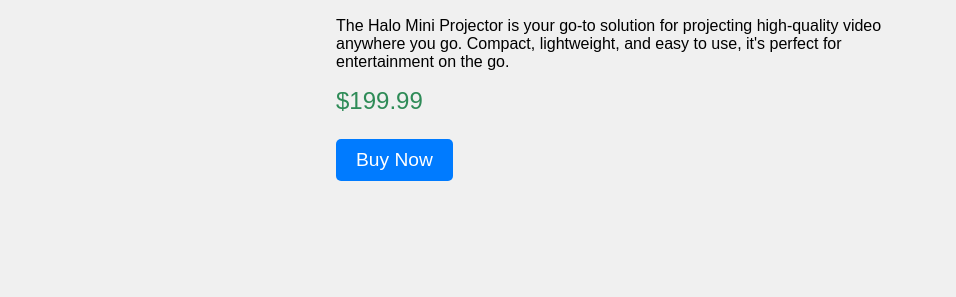
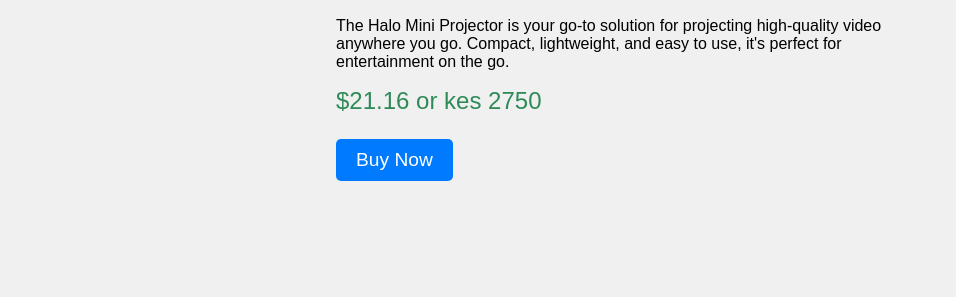
Before and after one commit to paul-kimani/mini-projector, a plain HTML site: page index.html in a window 1280 px wide. Shown: the part 171-468 px from the top of the page, 324-1280 px from the left. Drawn offline with Linux system fonts and the light colour scheme.

Commit message:
Update index.html

```diff
--- a/index.html
+++ b/index.html
@@ -77,7 +77,7 @@
             <div class="details">
                 <h2>Discover the Future of Portable Entertainment</h2>
                 <p>The Halo Mini Projector is your go-to solution for projecting high-quality video anywhere you go. Compact, lightweight, and easy to use, it's perfect for entertainment on the go.</p>
-                <p class="price">$199.99</p>
+                <p class="price">$21.16 or kes 2750</p>
                 <button class="buy-button" onclick="buyNow()">Buy Now</button>
             </div>
         </section>
```
